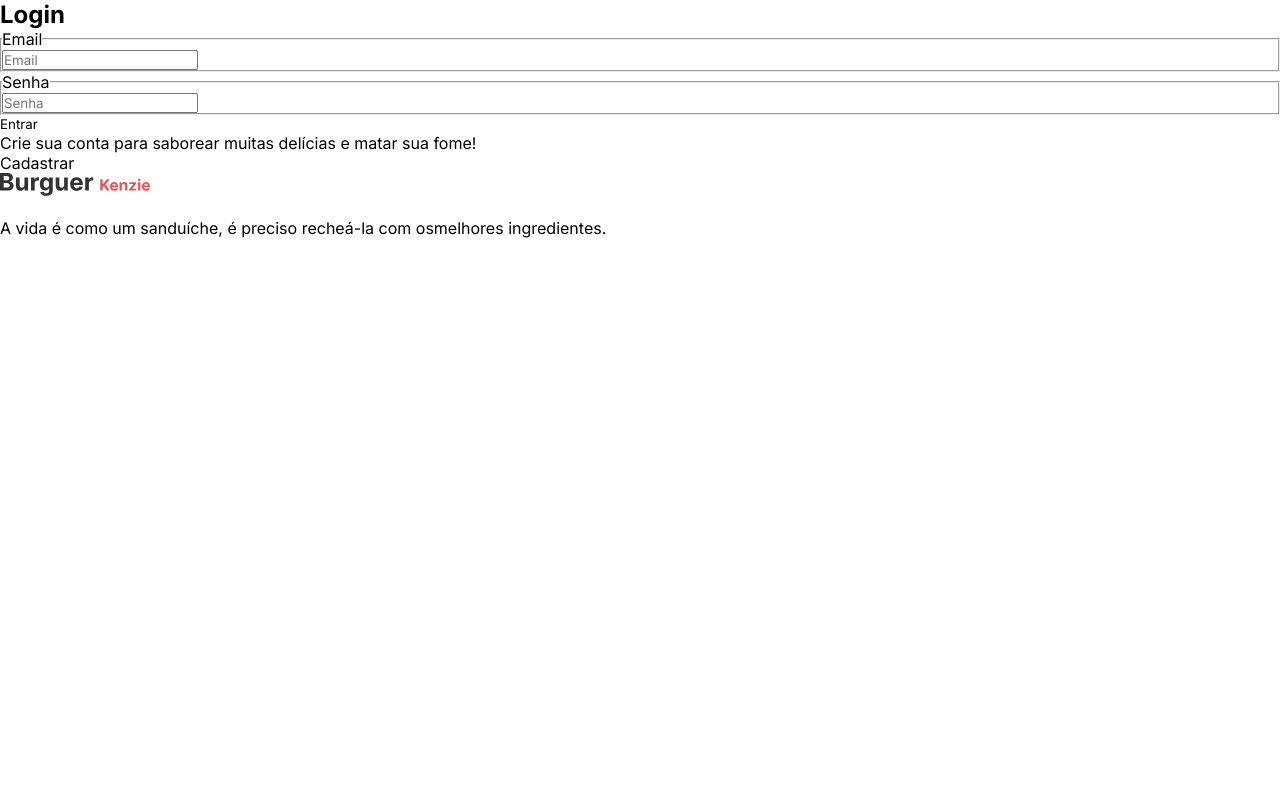
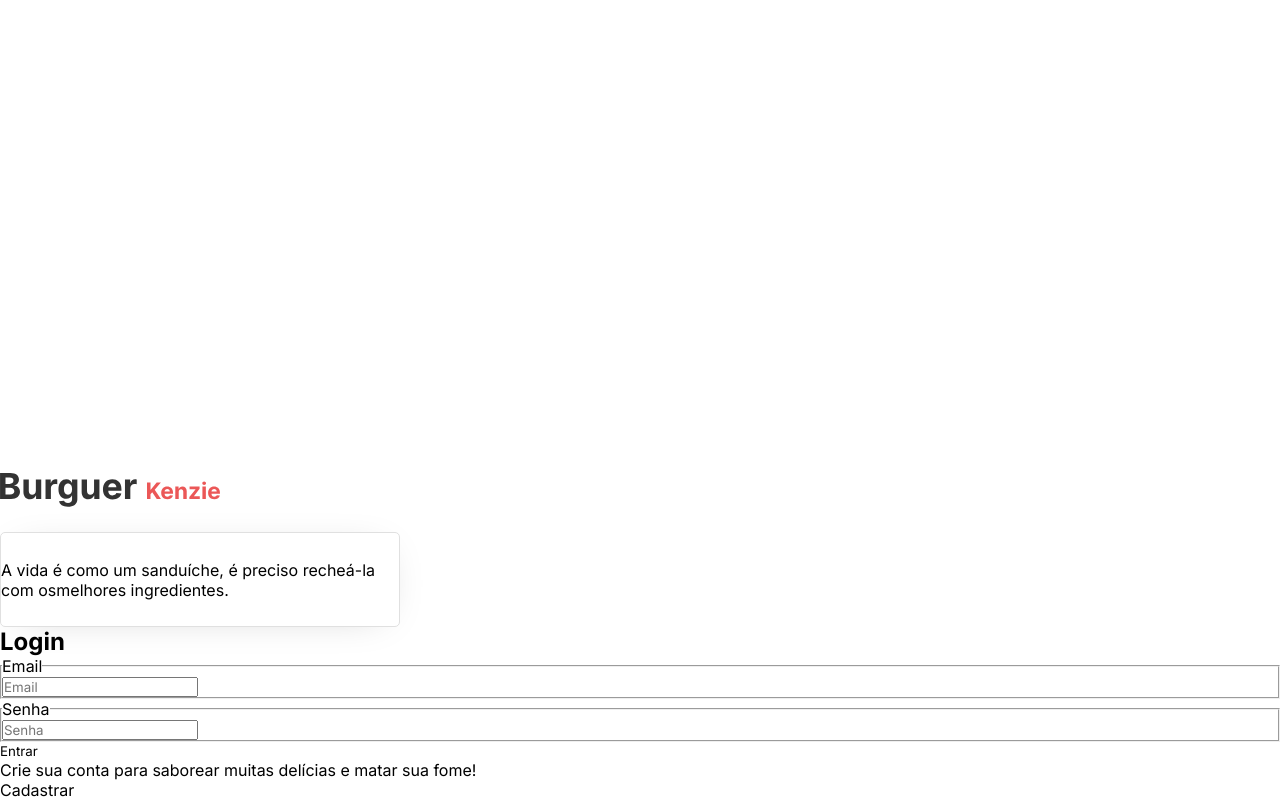
Before and after one commit to Buraio/ReactTS-HamburguerShop-V2, a React (Vite) app: page / in a window 1280 px wide. Built offline with nearby package versions, Linux system fonts and the light colour scheme.

Commit message:
style: container, header and card first styles

```diff
--- a/src/components/Header/index.tsx
+++ b/src/components/Header/index.tsx
@@ -1,12 +1,13 @@
 import logoIcon from "../../assets/logo.svg";
 import HeaderCard from "../HeaderCard";
+import StyledHeader from "./style";
 
 const Header = () => {
   return (
-    <header>
+    <StyledHeader>
       <img src={logoIcon} alt="" />
       <HeaderCard />
-    </header>
+    </StyledHeader>
   );
 };
 
--- /dev/null
+++ b/src/components/Header/style.ts
@@ -0,0 +1,16 @@
+import styled from "styled-components";
+
+const StyledHeader = styled.header`
+
+  max-width: 400px;
+  display: flex;
+  flex-direction: column;
+  gap: 25px;
+
+  & > img {
+    max-width: 55%;
+  }
+
+`;
+
+export default StyledHeader;
--- a/src/components/HeaderCard/index.tsx
+++ b/src/components/HeaderCard/index.tsx
@@ -1,12 +1,14 @@
+import StyledHeaderCard from "./style";
+
 const HeaderCard = () => {
   return (
-    <div>
+    <StyledHeaderCard>
       <img src="" alt="" />
       <p>
         A vida é como um sanduíche, é preciso recheá-la com os
         <span>melhores</span> ingredientes.
       </p>
-    </div>
+    </StyledHeaderCard>
   );
 };
 
--- /dev/null
+++ b/src/components/HeaderCard/style.ts
@@ -0,0 +1,16 @@
+import styled from "styled-components";
+
+const StyledHeaderCard = styled.div`
+
+  width: 100%;
+  height: 95px;
+  display: flex;
+  justify-content: space-between;
+  align-items: center;
+  border-radius: 5px;
+  border: 1px solid var(--gray-100);
+  box-shadow: 0px 4px 40px -20px rgba(0, 0, 0, 0.25);
+
+`;
+
+export default StyledHeaderCard;
--- a/src/pages/LoginPage/index.tsx
+++ b/src/pages/LoginPage/index.tsx
@@ -1,12 +1,13 @@
 import Header from "../../components/Header";
 import LoginForm from "../../components/LoginForm";
+import StyledContainer from "../../styles/container";
 
 const LoginPage = () => {
   return (
-    <>
+    <StyledContainer>
       <LoginForm />
       <Header />
-    </>
+    </StyledContainer>
   );
 };
 
--- /dev/null
+++ b/src/styles/container.ts
@@ -0,0 +1,12 @@
+import styled from "styled-components";
+
+const StyledContainer = styled.div`
+
+  width: 100%;
+  height: 100%;
+  display: flex;
+  flex-direction: column-reverse;
+
+`;
+
+export default StyledContainer;
```
Also changed, not shown: 1 other file (tests, documents, lock files or other folders).
